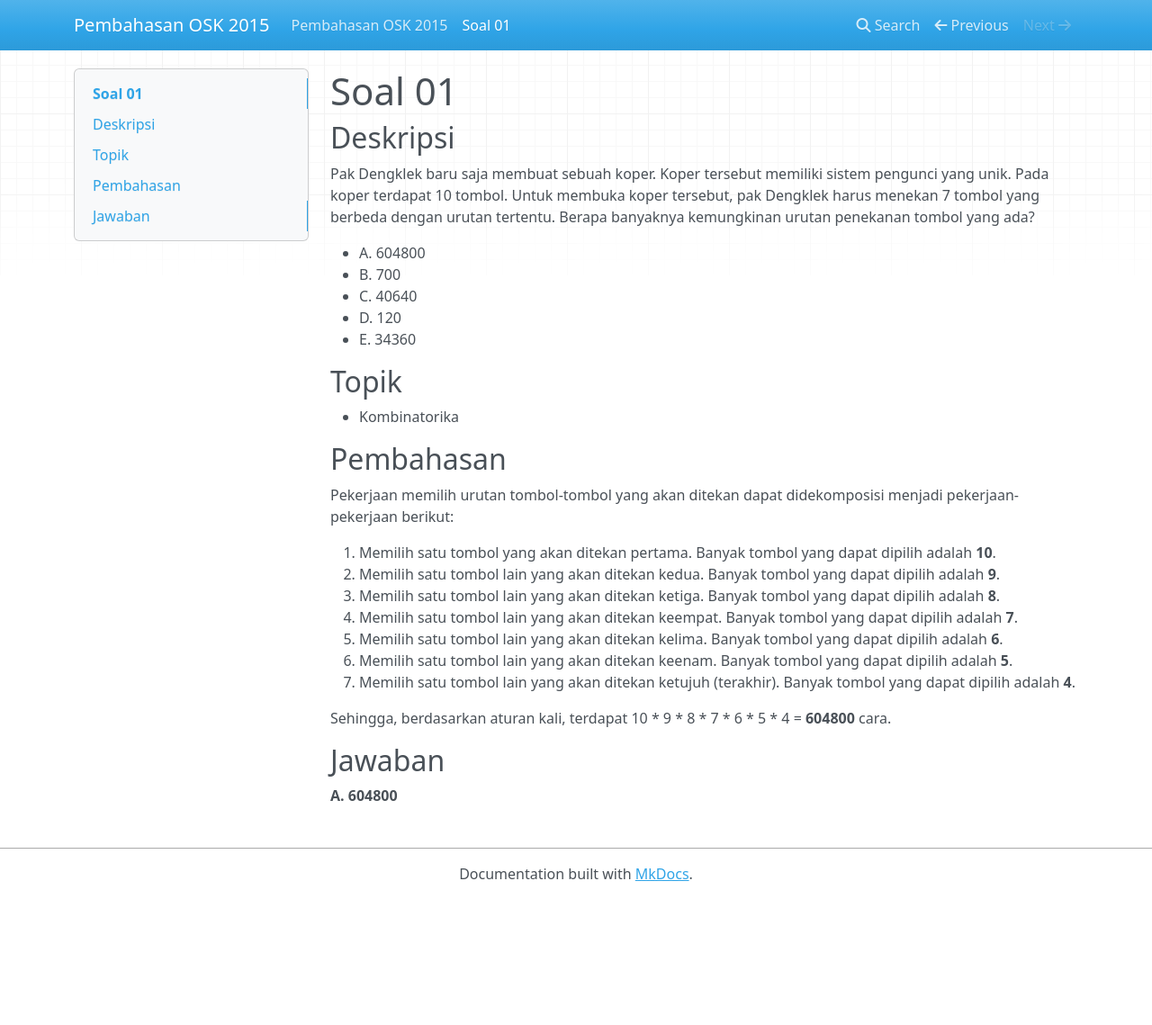
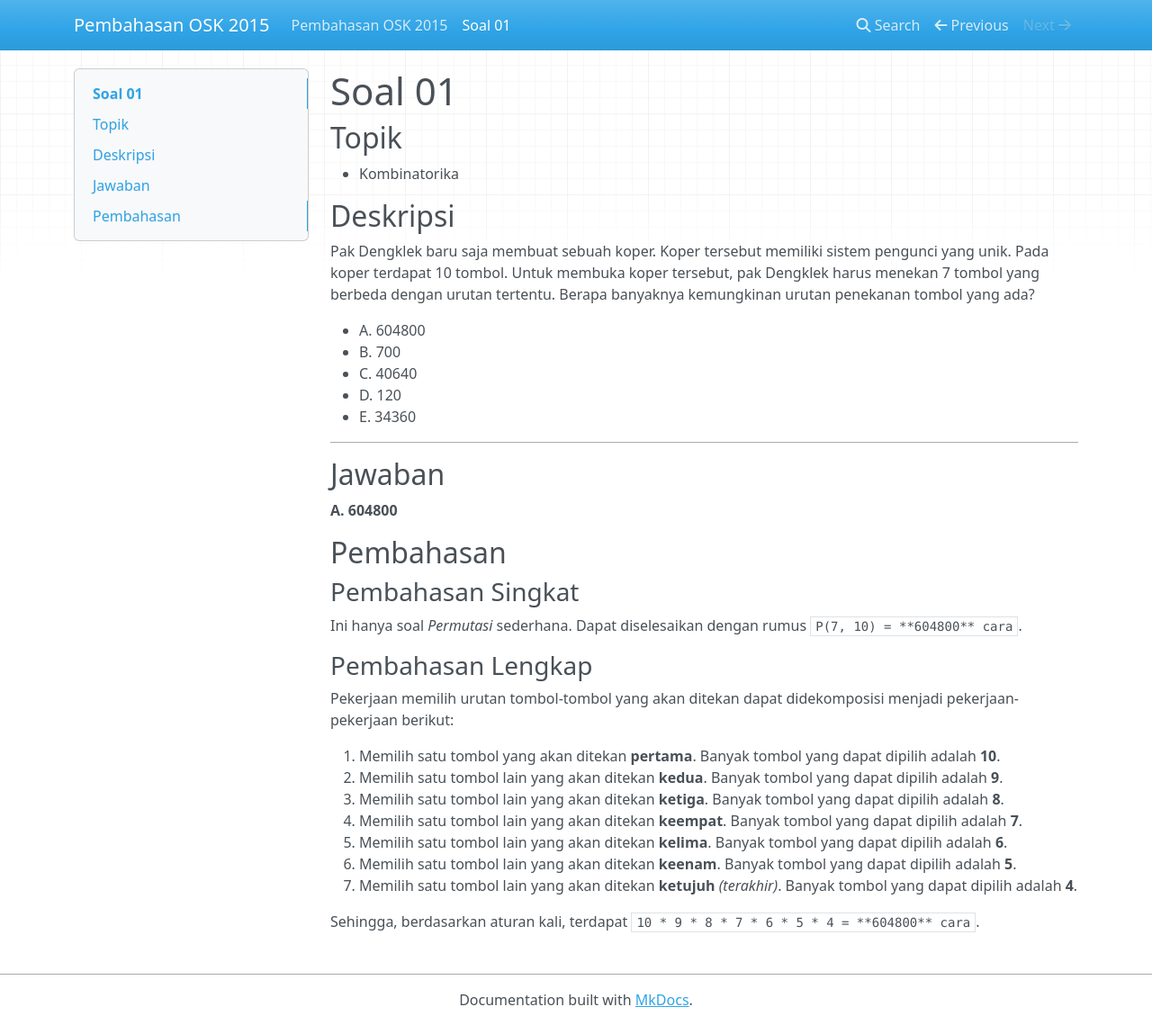
Before and after one commit to alijaya/OSK-2015, an MkDocs documentation site: the page built from docs/Soal 01.md, in a window 1280 px wide and 1139 px high. Shown: the whole window at 90% size. Built offline with MkDocs 1.6.1, drawn with Linux system fonts in a browser that asks for light colours; nearby versions of some CDN libraries.

Commit message:
ngeformat soal 01

```diff
--- a/docs/Soal 01.md
+++ b/docs/Soal 01.md
@@ -10,24 +14,29 @@ Pak Dengklek baru saja membuat sebuah koper. Koper tersebut memiliki sistem peng
 * D. 120
 * E. 34360
 
-## Topik
-
-* Kombinatorika
-
-## Pembahasan
-
-Pekerjaan memilih urutan tombol-tombol yang akan ditekan dapat didekomposisi menjadi pekerjaan-pekerjaan berikut:
-
-1. Memilih satu tombol yang akan ditekan pertama. Banyak tombol yang dapat dipilih adalah **10**.
-2. Memilih satu tombol lain yang akan ditekan kedua. Banyak tombol yang dapat dipilih adalah **9**.
-3. Memilih satu tombol lain yang akan ditekan ketiga. Banyak tombol yang dapat dipilih adalah **8**.
-4. Memilih satu tombol lain yang akan ditekan keempat. Banyak tombol yang dapat dipilih adalah **7**.
-5. Memilih satu tombol lain yang akan ditekan kelima. Banyak tombol yang dapat dipilih adalah **6**.
-6. Memilih satu tombol lain yang akan ditekan keenam. Banyak tombol yang dapat dipilih adalah **5**.
-7. Memilih satu tombol lain yang akan ditekan ketujuh (terakhir). Banyak tombol yang dapat dipilih adalah **4**.
-
-Sehingga, berdasarkan aturan kali, terdapat 10 * 9 * 8 * 7 * 6 * 5 * 4 = **604800** cara.
+---
 
 ## Jawaban
 
 **A. 604800**
+
+## Pembahasan
+
+### Pembahasan Singkat
+
+Ini hanya soal *Permutasi* sederhana.
+Dapat diselesaikan dengan rumus `P(7, 10) = **604800** cara`.
+
+### Pembahasan Lengkap
+
+Pekerjaan memilih urutan tombol-tombol yang akan ditekan dapat didekomposisi menjadi pekerjaan-pekerjaan berikut:
+
+1. Memilih satu tombol yang akan ditekan **pertama**. Banyak tombol yang dapat dipilih adalah **10**.
+2. Memilih satu tombol lain yang akan ditekan **kedua**. Banyak tombol yang dapat dipilih adalah **9**.
+3. Memilih satu tombol lain yang akan ditekan **ketiga**. Banyak tombol yang dapat dipilih adalah **8**.
+4. Memilih satu tombol lain yang akan ditekan **keempat**. Banyak tombol yang dapat dipilih adalah **7**.
+5. Memilih satu tombol lain yang akan ditekan **kelima**. Banyak tombol yang dapat dipilih adalah **6**.
+6. Memilih satu tombol lain yang akan ditekan **keenam**. Banyak tombol yang dapat dipilih adalah **5**.
+7. Memilih satu tombol lain yang akan ditekan **ketujuh** *(terakhir)*. Banyak tombol yang dapat dipilih adalah **4**.
+
+Sehingga, berdasarkan aturan kali, terdapat `10 * 9 * 8 * 7 * 6 * 5 * 4 = **604800** cara`.
```
Also changed, not shown: other parts of docs/Soal 01.md (+4 -0 lines).
